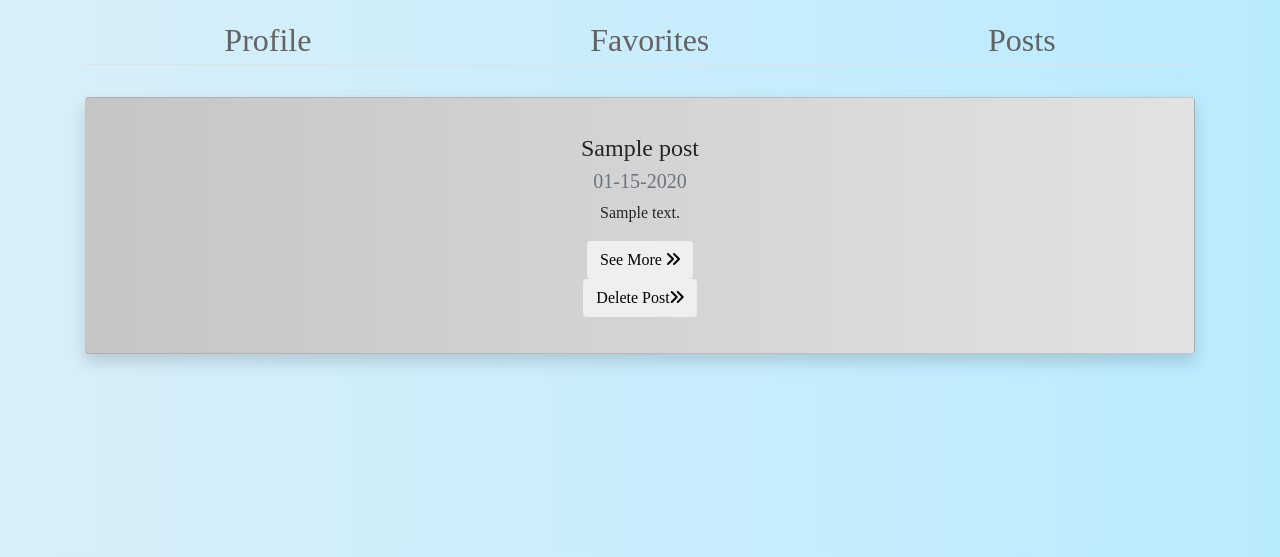
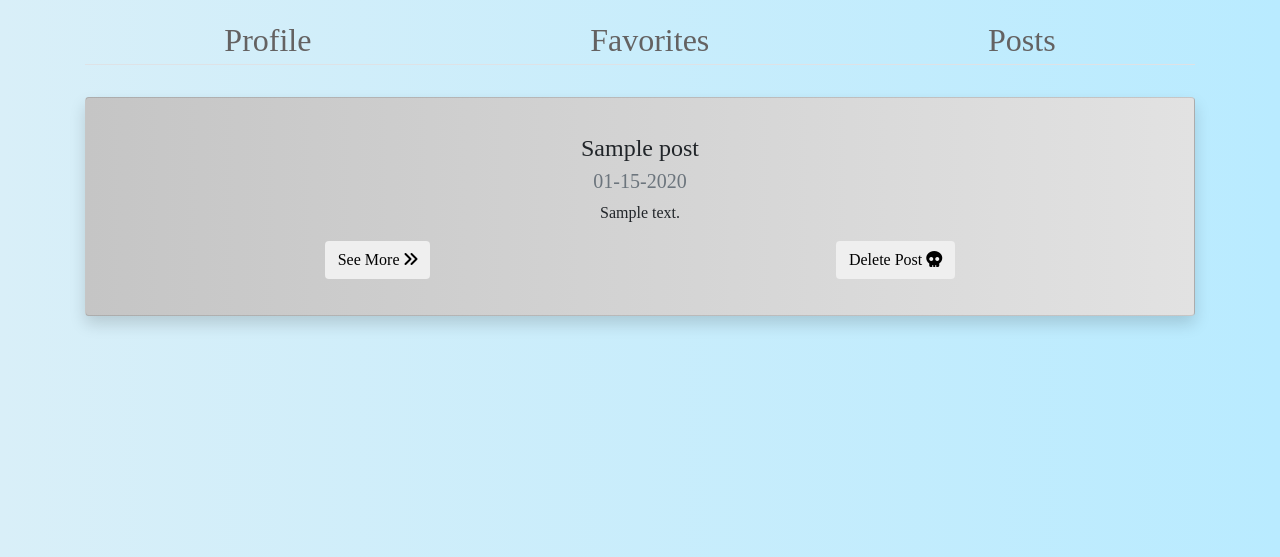
Before and after one commit to samforbyn/seQRet, a Flask app: template website/templates/profile.html in a window 1280 px wide, after a click on "Posts". Shown: the part 56-613 px from the top of the page. Run offline with Flask 2, Linux system fonts and the light colour scheme; tables that the repository leaves empty hold one stand-in row (values such as "Sample post"); the template is opened without the code that fills it: values that come from a table or form of the project are taken from there, most other values are stand-ins (such as "Sample title", 1, 10 or a date in 2020); some libraries are stand-ins or nearby versions.

Commit message:
fixed styling for delete button, added skull icon for cool points

```diff
--- a/website/auth.py
+++ b/website/auth.py
@@ -130,7 +130,7 @@ def profile():
             favorite_ids = [x.post_id for x in users_favorites]
             fav_posts = Posts.query.filter(Posts.post_id.in_(favorite_ids)).all()
 
-            s3.Object(BUCKET_NAME, selected.post_img).delete()
+            s3.delete_object(Bucket=BUCKET_NAME,Key=selected.post_image)
 
             flash('Post deemed not worthy of existing. It has been removed.')
             return render_template('profile.html', user=current_user, posts=users_posts, favorites=fav_posts)
--- a/website/templates/profile.html
+++ b/website/templates/profile.html
@@ -49,9 +49,7 @@ Profile
                     <form method="post">
                         <div class="d-flex justify-content-around">
                             <button name="seeMore" class="btn btn-white btn-xs" value={{ post.post_id }}>See More <i class="fa-solid fa-angles-right"></i></button>
-                        </div>
-                        <div class="d-flex justify-content-around">
-                            <button name="removePost" class="btn btn-white btn-xs" value={{ post.post_id }}>Delete Post<i class="fa-solid fa-angles-right"></i></button>
+                            <button name="removePost" class="btn btn-white btn-xs" value={{ post.post_id }}>Delete Post <i class="fa-solid fa-skull"></i></button>
                         </div>
                     </form>
                 </div>
```
